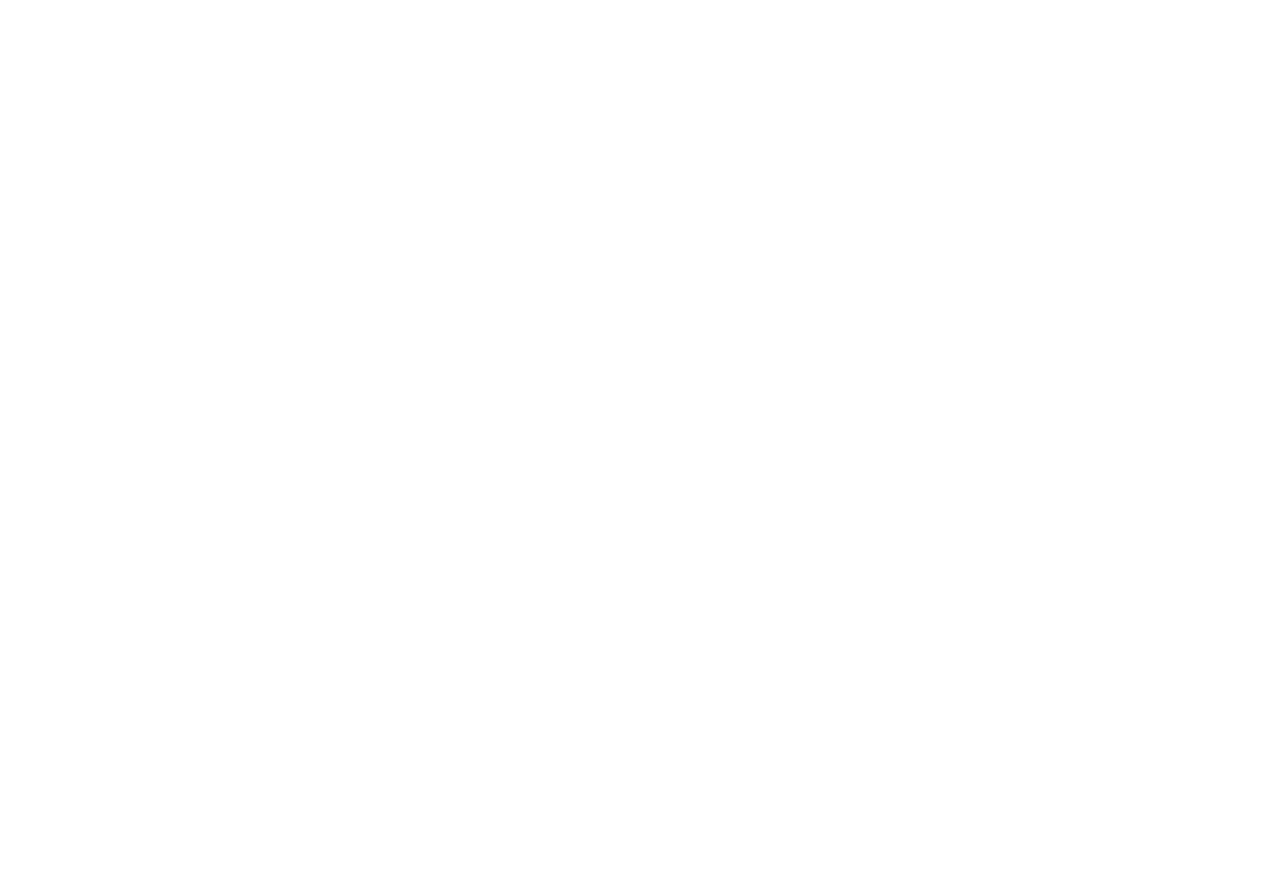
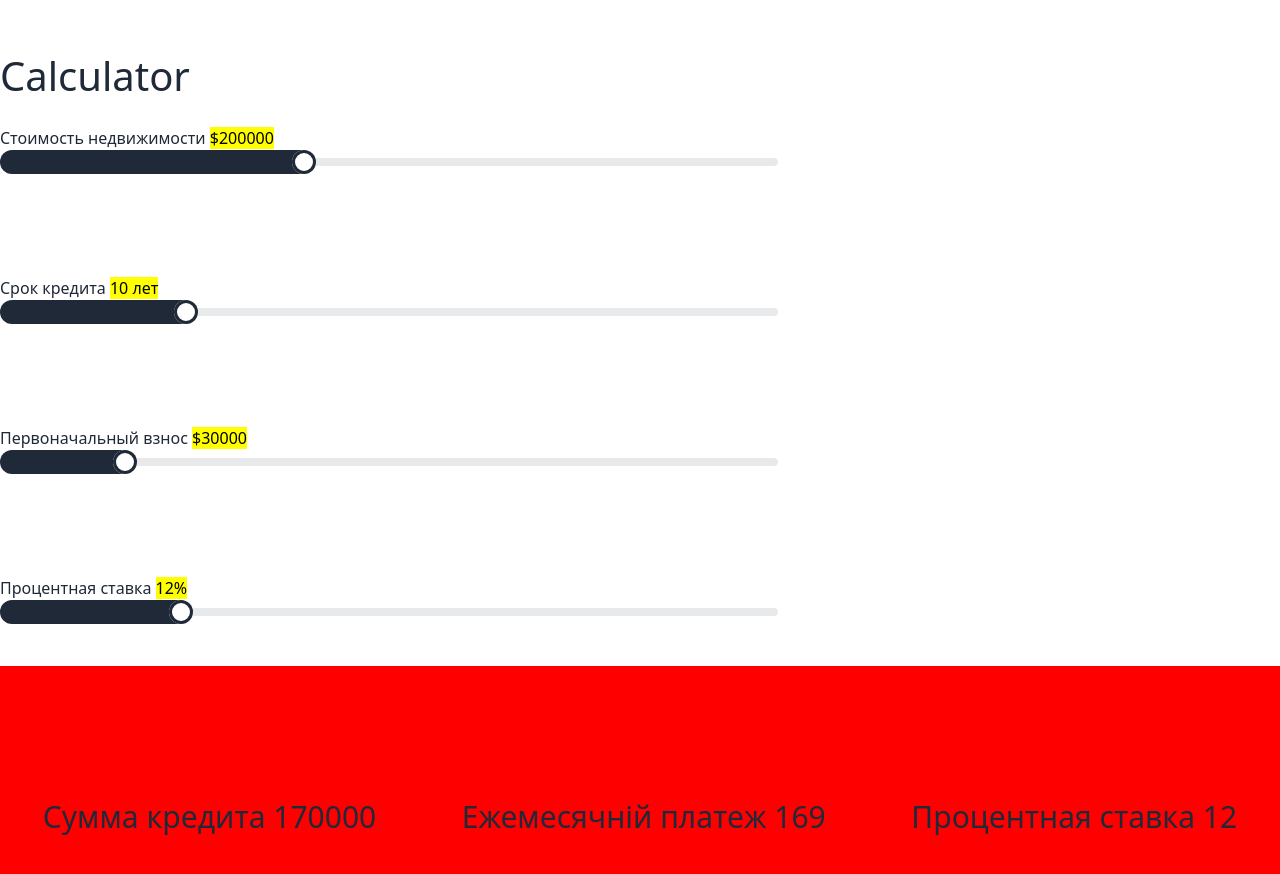
Before and after one commit to KhakimDon/nesterov, a Vue app: page / in a window 1280 px wide. Shown: the part 5560-6434 px from the top of the page. Before the commit the page ends 5506 px from the top, so only its background shows below. Built offline with nearby package versions, Linux system fonts and the light colour scheme.

Commit message:
05.07.2023

```diff
--- a/package.json
+++ b/package.json
@@ -17,7 +17,7 @@
   "devDependencies": {
     "@vitejs/plugin-vue": "^4.2.3",
     "autoprefixer": "^10.4.14",
-    "daisyui": "^3.1.6",
+    "daisyui": "^3.1.7",
     "postcss": "^8.4.24",
     "tailwindcss": "^3.3.2",
     "vite": "^4.3.9"
--- a/src/App.vue
+++ b/src/App.vue
@@ -3,6 +3,7 @@ import { RouterLink, RouterView } from 'vue-router'
 import { mapGetters } from 'vuex';
 // import HelloWorld from './components/HelloWorld.vue'
 import Footer from './components/Footer.vue';
+import KreditRas from './components/KreditRas.vue';
 
 
 </script>
@@ -21,7 +22,7 @@ export default {
   },
   mounted() {
   },
-  components: { Footer },
+  components: { Footer, KreditRas },
   methods: {
     openHeaderFunc() {
       this.burger = !this.burger
@@ -154,6 +155,7 @@ export default {
 
   <RouterView />
   <Footer />
+  <KreditRas/>
 </template>
 
 <style scoped>
--- /dev/null
+++ b/src/components/KreditRas.vue
@@ -0,0 +1,77 @@
+<template>
+    <div class="h-[90vh]  py-[100px]">
+        <div class="max-w-[1600px] mx-auto">
+            <h1 class="text-[40px]">Calculator</h1>
+            <div class="flex mt-[20px] justify-between flex-col">
+                <div class="w-[50%] h-[150px] flex flex-col items-start">
+                    <span>Стоимость недвижимости <mark>${{ Math.round(this.volume1) }}</mark></span>
+                   <div class="w-[778px]">
+                     <input @input="change()" type="range" min="10000" max="500000" v-model="volume1" class="range" step="10000" />
+                   </div>
+                </div>
+                <div class="w-[50%] h-[150px] flex flex-col items-start">
+                    <span>Срок кредита <mark>{{ Math.round(this.volume2) }} лет</mark></span>
+                   <div class="w-[778px]">
+                     <input @input="change()" type="range" min="1" max="40" v-model="volume2" class="range" step="1" />
+                   </div>
+                </div>
+                <div class="w-[50%] h-[150px] flex flex-col items-start">
+                    <span>Первоначальный взнос <mark>${{ Math.round(this.volume3) }} </mark></span>
+                   <div class="w-[778px]">
+                     <input @input="change()" type="range" min="0" :max="this.volume1" v-model="volume3" class="range" step="10000" />
+                   </div>
+
+                </div>
+                <div class="w-[50%] h-[150px] flex flex-col items-start">
+                    <span>Процентная ставка <mark>{{ Math.round(this.volume4) }}% </mark> </span>
+                   <div class="w-[778px]">
+                     <input @input="change()" type="range" min="1" max="50" v-model="volume4" class="range" step="1" />
+                   </div>
+
+                </div>
+            </div>
+        </div>
+    </div>
+
+    <div class="h-[300px] flex justify-around items-center  bg-[red]">
+        <h1 class="text-[30px]">Сумма кредита {{ this.volume1 -  this.volume3}}</h1>
+        <h1 class="text-[30px]">Ежемесячній платеж {{parseInt(( parseInt((this.volume1 - this.volume3) / (this.volume2 * 12)) / 100) * this.volume4)              }}</h1>
+        <h1 class="text-[30px]">Процентная ставка {{ this.volume4 }}</h1>
+    </div>
+
+</template>
+
+<script>
+export default {
+    data() {
+        return {
+            volume1: '200000',
+            volume2: '10',
+            volume3: '30000',
+            volume4: '12',
+
+        }
+    },
+    methods:{
+        change(){
+            console.log(this.volume1);
+            console.log(this.volume2);
+            console.log(this.volume3);
+            console.log(this.volume4);
+        }
+    },
+    mounted(){
+    }
+    // watch:{
+    //     volume1(c){
+    //         console.log(this.volume1);
+    //         console.log(this.volume2);
+    //         console.log(this.volume3);
+    //         console.log(this.volume4);
+    //     },
+
+    // }
+}
+</script>
+
+<style></style>
```
Also changed, not shown: 1 other file (tests, documents, lock files or other folders).
